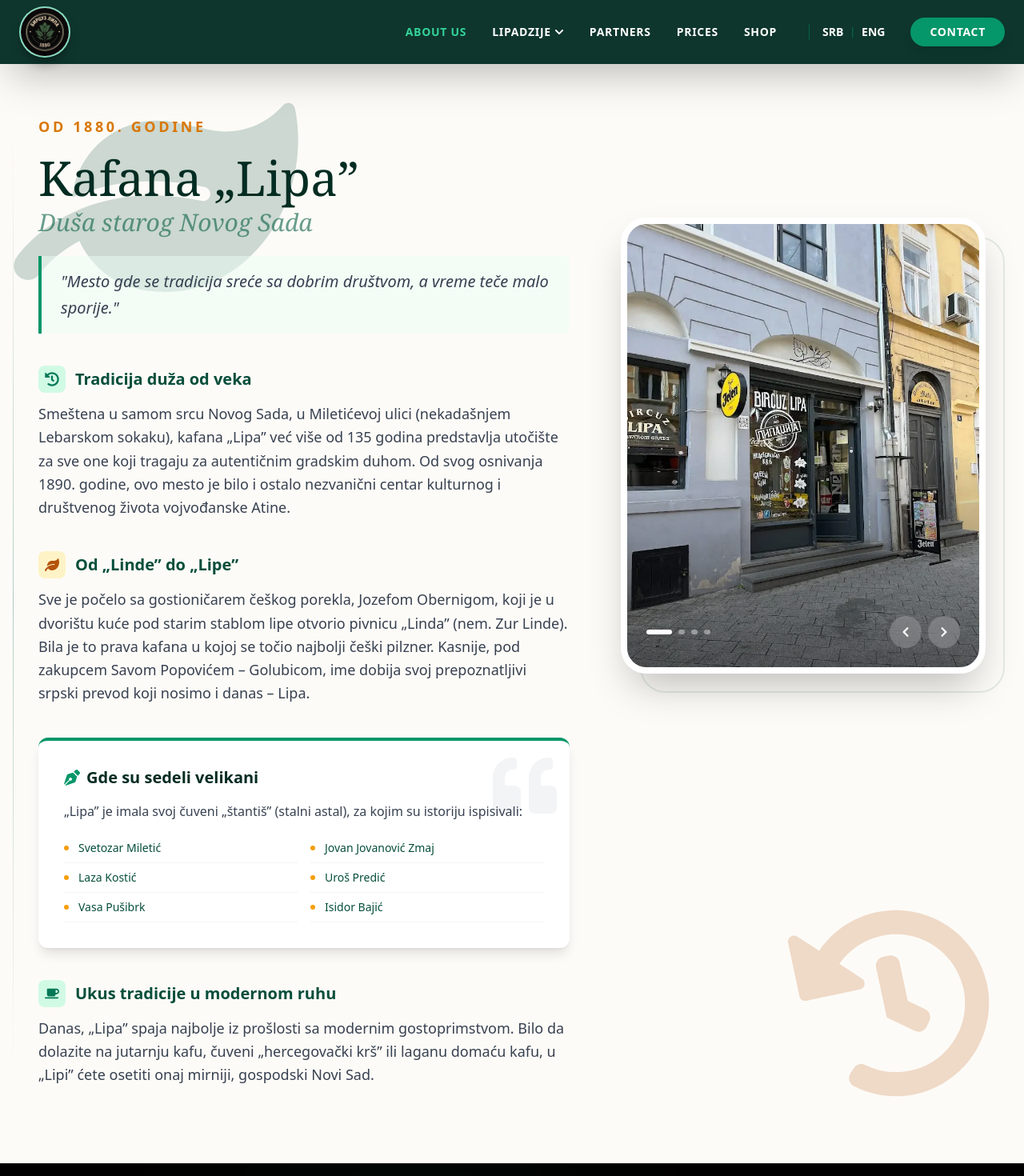
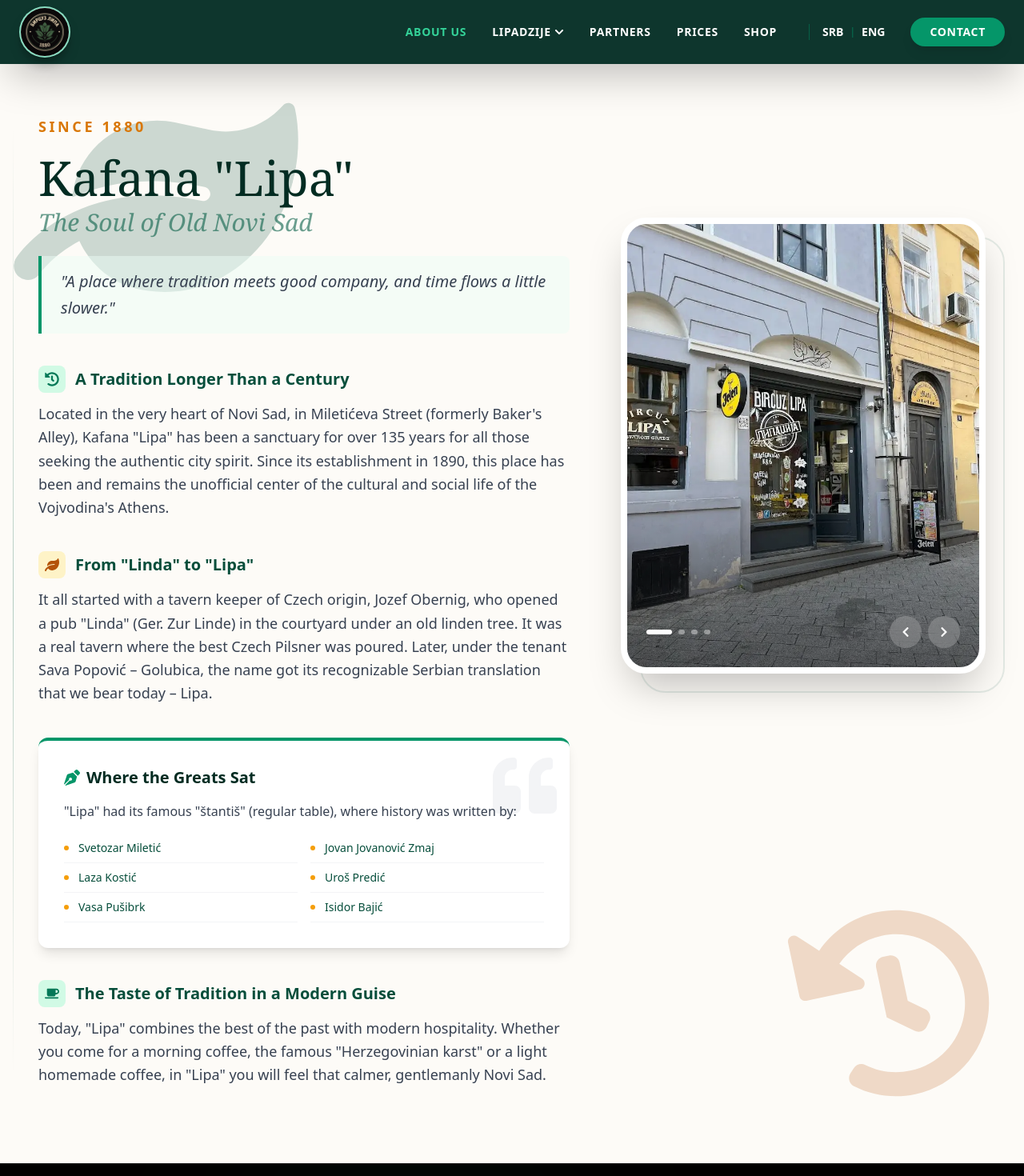
Before and after one commit to Djapedjape123/lipaBircuz, a React (Vite) app: page /o-kafani in a window 1280 px wide. Shown: the top 1470 px of the page at 80% size. Built offline with nearby package versions, Linux system fonts and the light colour scheme.

Commit message:
jos gazdarica

```diff
--- a/src/App.jsx
+++ b/src/App.jsx
@@ -1,5 +1,5 @@
-import { useState,useEffect } from 'react'
-import { Outlet,ScrollRestoration } from 'react-router-dom'
+import { useState, useEffect, Suspense } from 'react' // DODAT Suspense
+import { Outlet, ScrollRestoration } from 'react-router-dom'
 import NavBar from './components/NavBar'
 import Footer from './components/Footer'
 import './App.css'
@@ -9,10 +9,10 @@ import splashImage from "./assets/loder.png";
 import SEO from './components/SEO'
 
 function App() {
-
   const [loading, setLoading] = useState(true);
   const [fadeOut, setFadeOut] = useState(false);
 
+  // --- TVOJ INICIJALNI SPLASH SCREEN ---
   useEffect(() => {
     const fadeTimer = setTimeout(() => setFadeOut(true), 1800);
     const hideTimer = setTimeout(() => setLoading(false), 2500);
@@ -43,17 +43,22 @@ function App() {
     );
   }
 
+  // --- GLAVNI DEO SAJTA ---
   return (
     <>
       {/* OSNOVNA SEO SIGURNOSNA MREŽA */}
-      {/* Ako neka stranica nema svoj SEO, primeniće se ovaj! */}
       <SEO
         title="Bircuz Lipa 1880 | Autentična kafana u srcu Novog Sada"
         description="Dobrodošli u Bircuz Lipa, mesto gde se tradicija Novog Sada susreće sa modernim duhom. Vrhunska pića, sjajna atmosfera i uspomene koje traju. Posetite nas u Miletićevoj 9!"
       />
 
       <NavBar />
-      <Outlet/>
+
+      {/* Prazan kontejner koji drži Footer na dnu dok se stranica ne učita u stotinki */}
+      <Suspense fallback={<div className="min-h-screen bg-[#fdfbf7]"></div>}>
+        <Outlet/>
+      </Suspense>
+
       <Footer />
       <ScrollRestoration />
     </>
--- a/src/components/Footer.jsx
+++ b/src/components/Footer.jsx
@@ -90,7 +90,7 @@ function Footer() {
                                 </Link>
                             </li>
                             <li>
-                                <Link to="/dogadaj" className="text-gray-300 hover:text-white hover:translate-x-6 transition-all duration-300 inline-block">
+                                <Link to="/dogadjaj" className="text-gray-300 hover:text-white hover:translate-x-6 transition-all duration-300 inline-block">
                                     {t('footer.links.happenings')}
                                 </Link>
                             </li>
--- a/src/components/KakoDoNas.jsx
+++ b/src/components/KakoDoNas.jsx
@@ -22,7 +22,7 @@ function KakoDoNas() {
                         whileInView={{ opacity: 1, x: 0 }}
                         transition={{ duration: 0.8 }}
                     >
-                        <span className="text-amber-600 font-bold uppercase tracking-[0.2em] text-xs mb-3 block">
+                        <span className="text-amber-600 font-bold uppercase tracking-[0.2em] text-lg mb-3 block">
                             {t('location.badge')}
                         </span>
                         <h2 className="text-4xl md:text-5xl font-serif font-medium text-emerald-950 mb-8">
--- a/src/i18n.js
+++ b/src/i18n.js
@@ -35,6 +35,20 @@ const resources = {
                 prices: "Cene",
                 shop: "Prodavnica",
                 contact: "Kontakt"
+            },
+            about_page: {
+                badge: "Od 1880. godine",
+                title_main: "Kafana „Lipa”",
+                title_sub: "Duša starog Novog Sada",
+                quote: "\"Mesto gde se tradicija sreće sa dobrim društvom, a vreme teče malo sporije.\"",
+                section1_title: "Tradicija duža od veka",
+                section1_text: "Smeštena u samom srcu Novog Sada, u Miletićevoj ulici (nekadašnjem Lebarskom sokaku), kafana „Lipa” već više od 135 godina predstavlja utočište za sve one koji tragaju za autentičnim gradskim duhom. Od svog osnivanja 1890. godine, ovo mesto je bilo i ostalo nezvanični centar kulturnog i društvenog života vojvođanske Atine.",
+                section2_title: "Od „Linde” do „Lipe”",
+                section2_text: "Sve je počelo sa gostioničarem češkog porekla, Jozefom Obernigom, koji je u dvorištu kuće pod starim stablom lipe otvorio pivnicu „Linda” (nem. Zur Linde). Bila je to prava kafana u kojoj se točio najbolji češki pilzner. Kasnije, pod zakupcem Savom Popovićem – Golubicom, ime dobija svoj prepoznatljivi srpski prevod koji nosimo i danas – Lipa.",
+                section3_title: "Gde su sedeli velikani",
+                section3_text: "„Lipa” je imala svoj čuveni „štantiš” (stalni astal), za kojim su istoriju ispisivali:",
+                section4_title: "Ukus tradicije u modernom ruhu",
+                section4_text: "Danas, „Lipa” spaja najbolje iz prošlosti sa modernim gostoprimstvom. Bilo da dolazite na jutarnju kafu, čuveni „hercegovački krš” ili laganu domaću kafu, u „Lipi” ćete osetiti onaj mirniji, gospodski Novi Sad."
             },
             events: {
                 gallery_badge: "Galerija Uspomena",
@@ -250,6 +264,20 @@ const resources = {
                 shop: "Shop",
                 contact: "Contact"
             },
+            about_page: {
+                badge: "Since 1880",
+                title_main: "Kafana \"Lipa\"",
+                title_sub: "The Soul of Old Novi Sad",
+                quote: "\"A place where tradition meets good company, and time flows a little slower.\"",
+                section1_title: "A Tradition Longer Than a Century",
+                section1_text: "Located in the very heart of Novi Sad, in Miletićeva Street (formerly Baker's Alley), Kafana \"Lipa\" has been a sanctuary for over 135 years for all those seeking the authentic city spirit. Since its establishment in 1890, this place has been and remains the unofficial center of the cultural and social life of the Vojvodina's Athens.",
+                section2_title: "From \"Linda\" to \"Lipa\"",
+                section2_text: "It all started with a tavern keeper of Czech origin, Jozef Obernig, who opened a pub \"Linda\" (Ger. Zur Linde) in the courtyard under an old linden tree. It was a real tavern where the best Czech Pilsner was poured. Later, under the tenant Sava Popović – Golubica, the name got its recognizable Serbian translation that we bear today – Lipa.",
+                section3_title: "Where the Greats Sat",
+                section3_text: "\"Lipa\" had its famous \"štantiš\" (regular table), where history was written by:",
+                section4_title: "The Taste of Tradition in a Modern Guise",
+                section4_text: "Today, \"Lipa\" combines the best of the past with modern hospitality. Whether you come for a morning coffee, the famous \"Herzegovinian karst\" or a light homemade coffee, in \"Lipa\" you will feel that calmer, gentlemanly Novi Sad."
+            },
             events: {
                 gallery_badge: "Gallery of Memories",
                 title_prefix: "Chronicle of a",
--- a/src/pages/About.jsx
+++ b/src/pages/About.jsx
@@ -1,6 +1,10 @@
 import React, { useState, useEffect } from 'react'
 import { motion, AnimatePresence } from 'framer-motion'
+import { useTranslation } from 'react-i18next'
 import { FaChevronLeft, FaChevronRight, FaTimes, FaHistory, FaLeaf, FaPenNib, FaCoffee, FaQuoteLeft } from 'react-icons/fa'
+
+// Uvozimo SEO komponentu
+import SEO from '../components/SEO'
 
 // --- UVOZ SLIKA ---
 import img1 from '../assets/cene.webp'
@@ -11,6 +15,7 @@ import img4 from '../assets/lipa33.webp'
 const IMAGES = [img1, img2, img3,img4];
 
 function About() {
+  const { t } = useTranslation();
   const [currentIndex, setCurrentIndex] = useState(0);
   const [isModalOpen, setIsModalOpen] = useState(false);
 
@@ -32,7 +37,13 @@ function About() {
   };
 
   return (
-    // POZADINA
+    <>
+        <SEO
+            title="O nama | Istorija kafane Lipa 1880"
+            description="Kafana Lipa - Duša starog Novog Sada. Od 1880. godine mesto gde se tradicija sreće sa dobrim društvom. Saznajte više o našoj istoriji i velikanima koji su ovde sedeli."
+        />
+
+        {/* POZADINA */}
         <div className="min-h-screen bg-[#fdfbf7] pt-36 pb-24 px-6 md:px-12 relative overflow-hidden">
 
           {/* Dekorativni detalji */}
@@ -46,7 +57,6 @@ function About() {
           <div className="max-w-7xl mx-auto grid grid-cols-1 lg:grid-cols-12 gap-16 items-start">
 
             {/* --- LEVA STRANA: TEKST --- */}
-        {/* PROMENA: order-1 znači da je PRVI na mobilnom */}
             <div className="lg:col-span-7 order-1 lg:order-1 relative">
                 {/* Vertikalna linija dekoracije */}
                 <div className="absolute left-0 top-4 bottom-4 w-px bg-gradient-to-b from-transparent via-emerald-800/30 to-transparent hidden md:block -ml-8"></div>
@@ -59,13 +69,17 @@ function About() {
                 >
                     {/* Header Teksta */}
                     <div>
-                    <span className="text-amber-600 font-bold uppercase tracking-[0.2em] text-lg mb-2 block">Od 1880. godine</span>
+                        <span className="text-amber-600 font-bold uppercase tracking-[0.2em] text-lg mb-2 block">
+                            {t('about_page.badge')}
+                        </span>
                         <h1 className="text-4xl md:text-6xl font-serif font-medium text-emerald-950 mb-6 mt-5 leading-tight">
-                        Kafana „Lipa” <br/>
-                        <span className="text-2xl md:text-3xl text-emerald-800/60 italic font-light block mt-2">Duša starog Novog Sada</span>
+                            {t('about_page.title_main')} <br/>
+                            <span className="text-2xl md:text-3xl text-emerald-800/60 italic font-light block mt-2">
+                                {t('about_page.title_sub')}
+                            </span>
                         </h1>
                         <p className="text-xl text-gray-700 font-light leading-relaxed border-l-4 border-emerald-600 pl-6 italic bg-emerald-50/50 py-4 pr-4 rounded-r-lg">
-                        "Mesto gde se tradicija sreće sa dobrim društvom, a vreme teče malo sporije."
+                            {t('about_page.quote')}
                         </p>
                     </div>
 
@@ -75,20 +89,20 @@ function About() {
                         <div className="relative">
                             <h3 className="text-xl font-bold text-emerald-900 mb-3 flex items-center gap-3">
                                 <span className="p-2 bg-emerald-100 rounded-lg text-emerald-700"><FaHistory size={18} /></span>
-                            Tradicija duža od veka
+                                {t('about_page.section1_title')}
                             </h3>
                             <p>
-                            Smeštena u samom srcu Novog Sada, u Miletićevoj ulici (nekadašnjem Lebarskom sokaku), kafana „Lipa” već više od 135 godina predstavlja utočište za sve one koji tragaju za autentičnim gradskim duhom. Od svog osnivanja 1890. godine, ovo mesto je bilo i ostalo nezvanični centar kulturnog i društvenog života vojvođanske Atine.
+                                {t('about_page.section1_text')}
                             </p>
                         </div>
 
                         <div>
                              <h3 className="text-xl font-bold text-emerald-900 mb-3 flex items-center gap-3">
                                 <span className="p-2 bg-amber-100 rounded-lg text-amber-700"><FaLeaf size={18} /></span>
-                            Od „Linde” do „Lipe”
+                                {t('about_page.section2_title')}
                             </h3>
                             <p>
-                             Sve je počelo sa gostioničarem češkog porekla, Jozefom Obernigom, koji je u dvorištu kuće pod starim stablom lipe otvorio pivnicu „Linda” (nem. Zur Linde). Bila je to prava kafana u kojoj se točio najbolji češki pilzner. Kasnije, pod zakupcem Savom Popovićem – Golubicom, ime dobija svoj prepoznatljivi srpski prevod koji nosimo i danas – Lipa.
+                                {t('about_page.section2_text')}
                             </p>
                         </div>
 
@@ -99,10 +113,10 @@ function About() {
                             </div>
 
                             <h3 className="text-xl font-bold text-emerald-950 mb-4 flex items-center gap-2 relative z-10">
-                             <FaPenNib className="text-emerald-600" /> Gde su sedeli velikani
+                                 <FaPenNib className="text-emerald-600" /> {t('about_page.section3_title')}
                             </h3>
                             <p className="mb-6 text-base relative z-10">
-                            „Lipa” je imala svoj čuveni „štantiš” (stalni astal), za kojim su istoriju ispisivali:
+                                {t('about_page.section3_text')}
                             </p>
 
                             <div className="grid grid-cols-1 sm:grid-cols-2 gap-y-2 gap-x-4 relative z-10">
@@ -121,10 +135,10 @@ function About() {
                         <div>
                              <h3 className="text-xl font-bold text-emerald-900 mb-3 flex items-center gap-3">
                                 <span className="p-2 bg-emerald-100 rounded-lg text-emerald-700"><FaCoffee size={18} /></span>
-                            Ukus tradicije u modernom ruhu
+                                {t('about_page.section4_title')}
                             </h3>
                             <p>
-                            Danas, „Lipa” spaja najbolje iz prošlosti sa modernim gostoprimstvom. Bilo da dolazite na jutarnju kafu, čuveni „hercegovački krš” ili laganu domaću kafu, u „Lipi” ćete osetiti onaj mirniji, gospodski Novi Sad.
+                                {t('about_page.section4_text')}
                             </p>
                         </div>
 
@@ -134,7 +148,6 @@ function About() {
 
 
             {/* --- DESNA STRANA: SLIKE --- */}
-        {/* PROMENA: order-2 znači da je DRUGI na mobilnom (ide ispod teksta) */}
             <div className="lg:col-span-5 order-2 lg:order-2 lg:sticky lg:top-32 h-fit">
                  <div className="relative w-full aspect-[4/5] rounded-[2rem] overflow-hidden shadow-2xl border-8 border-white bg-white">
 
@@ -220,6 +233,7 @@ function About() {
           </AnimatePresence>
 
         </div>
+    </>
   )
 }
 
```
Also changed, not shown: src/main.jsx (+27 -64 lines). Lines whose indentation alone changed are shown as unchanged.
